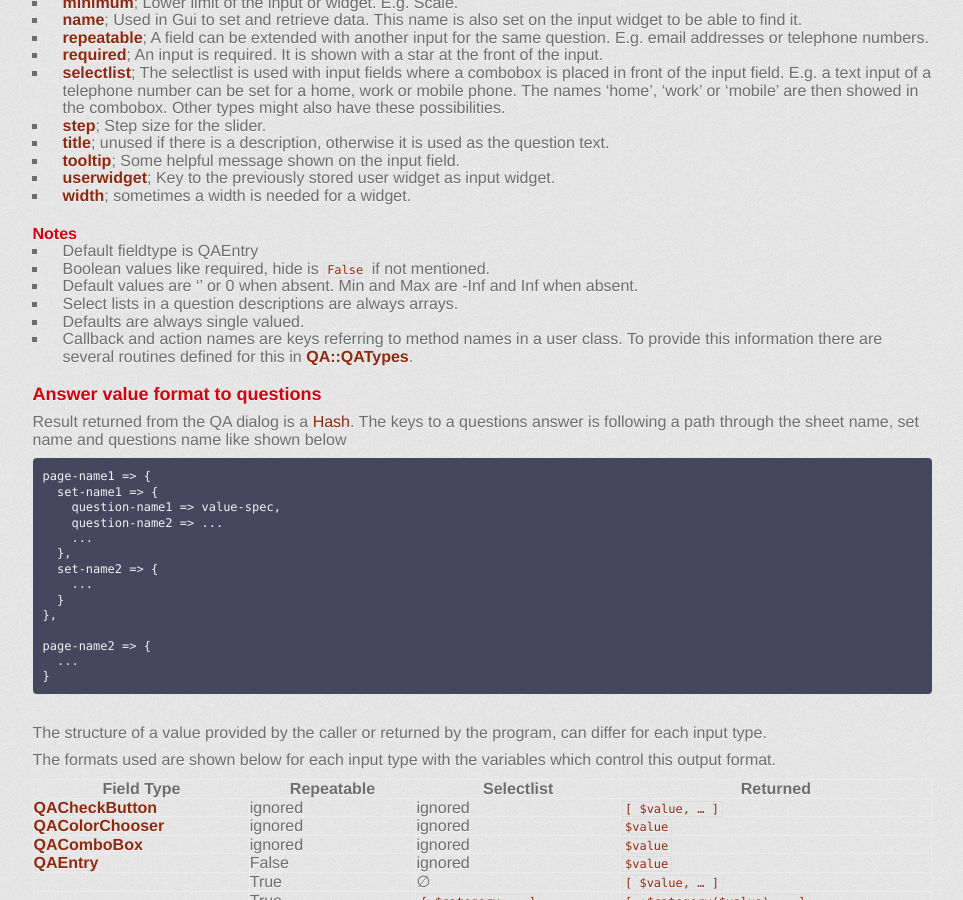
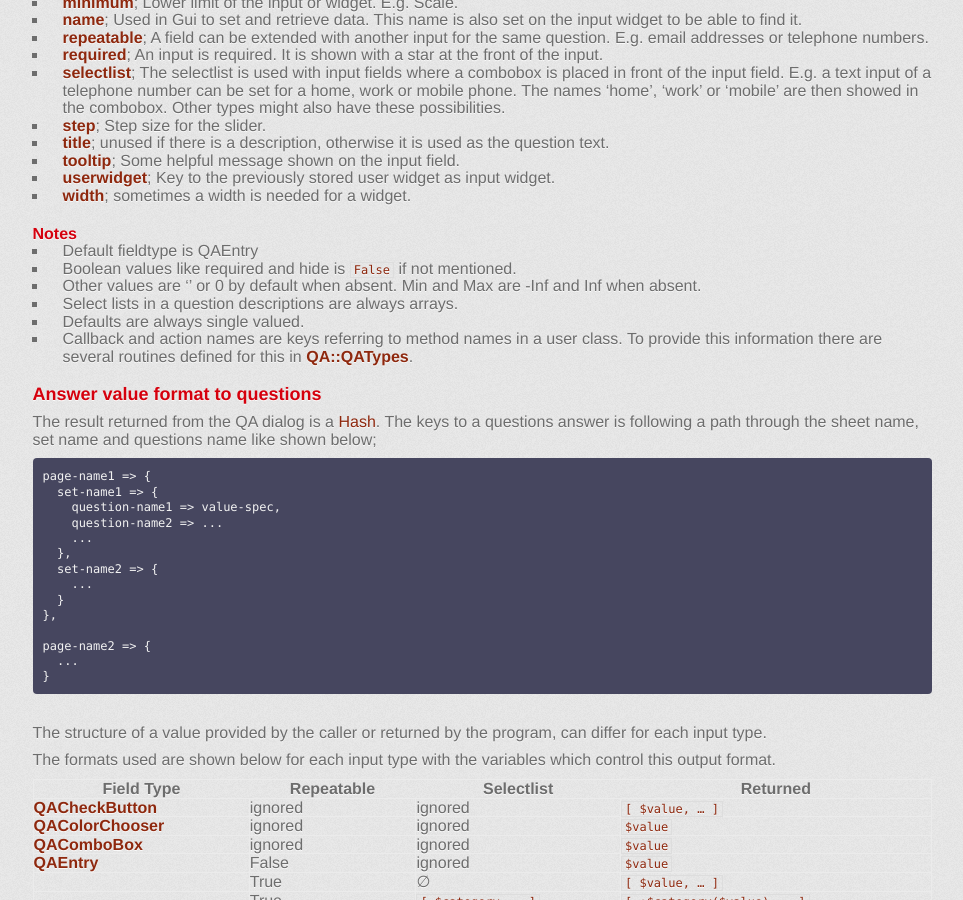
Before and after one commit to MARTIMM/question-answer, a Jekyll site: the page built from docs/content-docs/setup/structures.md, in a window 1280 px wide and 900 px high, scrolled down 1084 px. Shown: the whole window, without its empty margins (289-1252 px from the left). Built offline with Jekyll 4.4.1, drawn with Linux system fonts in a browser that asks for light colours; some web fonts are replaced.

Commit message:
note changes

````diff
--- a/docs/content-docs/setup/structures.md
+++ b/docs/content-docs/setup/structures.md
@@ -69,15 +69,16 @@ Questions are what it is all about. In short a piece of text to pose the questio
 
 #### Notes
 * Default fieldtype is QAEntry
-* Boolean values like required, hide is `False` if not mentioned.
-* Default values are '' or 0 when absent. Min and Max are -Inf and Inf when absent.
+* Boolean values like required and hide is `False` if not mentioned.
+* Other values are '' or 0 by default when absent. Min and Max are -Inf and Inf when absent.
 * Select lists in a question descriptions are always arrays.
 * Defaults are always single valued.
 * Callback and action names are keys referring to method names in a user class. To provide this information there are several routines defined for this in **QA::QATypes**.
 
+
 ### Answer value format to questions
 
-Result returned from the QA dialog is a **Hash**. The keys to a questions answer is following a path through the sheet name, set name and questions name like shown below
+The result returned from the QA dialog is a **Hash**. The keys to a questions answer is following a path through the sheet name, set name and questions name like shown below;
 
 ```
 page-name1 => {
@@ -95,6 +96,7 @@ page-name2 => {
   ...
 }
 ```
+
 
 The structure of a value provided by the caller or returned by the program, can differ for each input type.
 
````
